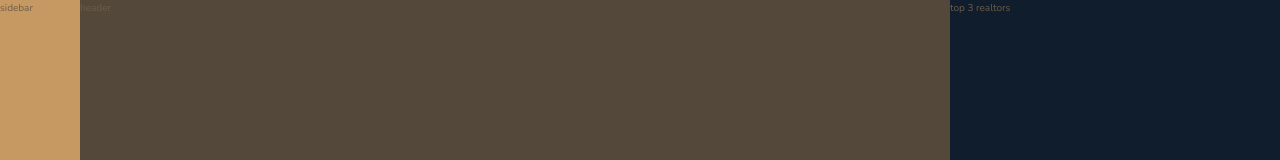
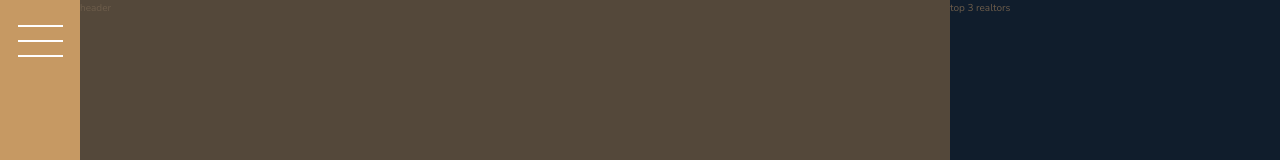
Before and after one commit to MunrraMT/advanced-css-sass, a website: page nexter/index.html in a window 1280 px wide. Shown: the top 160 px of the page. Drawn offline with nearby package versions, Linux system fonts and the light colour scheme.

Commit message:
Nexter Project - Finalizado: Building the Sidebar

```diff
--- a/nexter/index.html
+++ b/nexter/index.html
@@ -14,7 +14,9 @@
     <body class="container">
 
         <div class="sidebar">
-            sidebar
+            <button class="nav-btn">
+
+            </button>
         </div>
 
         <header class="header">
--- a/nexter/sass/_sidebar.scss
+++ b/nexter/sass/_sidebar.scss
@@ -2,4 +2,35 @@
     background-color: $color-primary;
     grid-column: sidebar-start / sidebar-end;
     grid-row: 1 / -1;
+
+    display: flex;
+    justify-content: center;
 }
+
+.nav-btn {
+    border: none;
+    border-radius: 0;
+
+    background-color: #fff;
+    height: 2px;
+    width: 4.5rem;
+
+    margin-top: 4rem;
+
+    &::before, &::after {
+        content: "";
+        display: block;
+
+        background-color: #fff;
+        height: 2px;
+        width: 4.5rem;
+    }
+
+    &::before {
+        transform: translateY(-1.5rem);
+    }
+
+    &::after {
+        transform: translateY(calc(1.5rem - 2px));
+    }
+}
```
Also changed, not shown: nexter/css/style.css.
